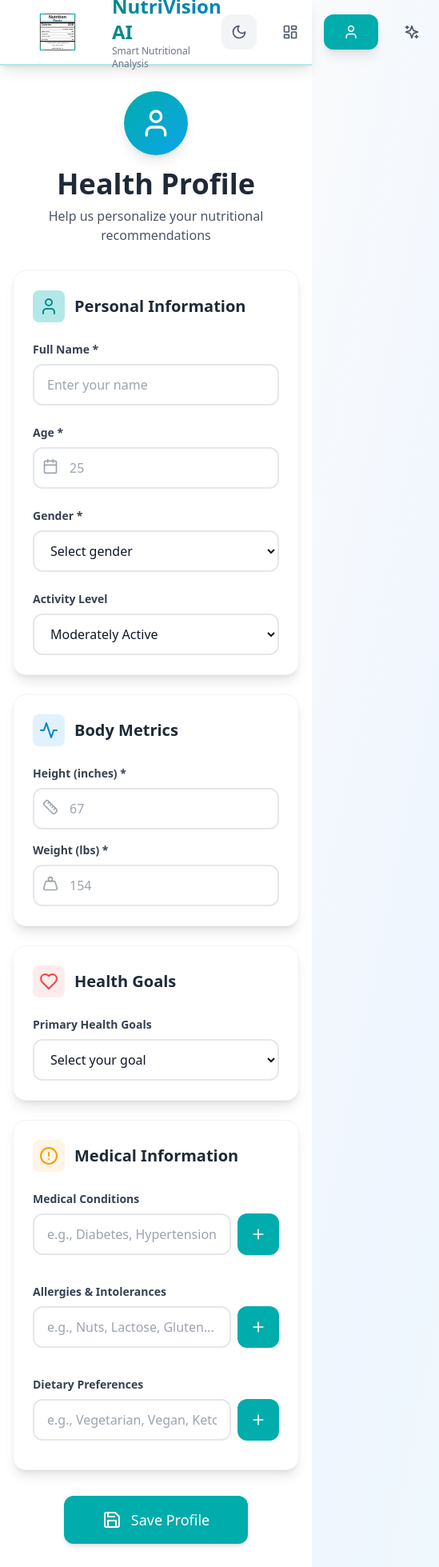
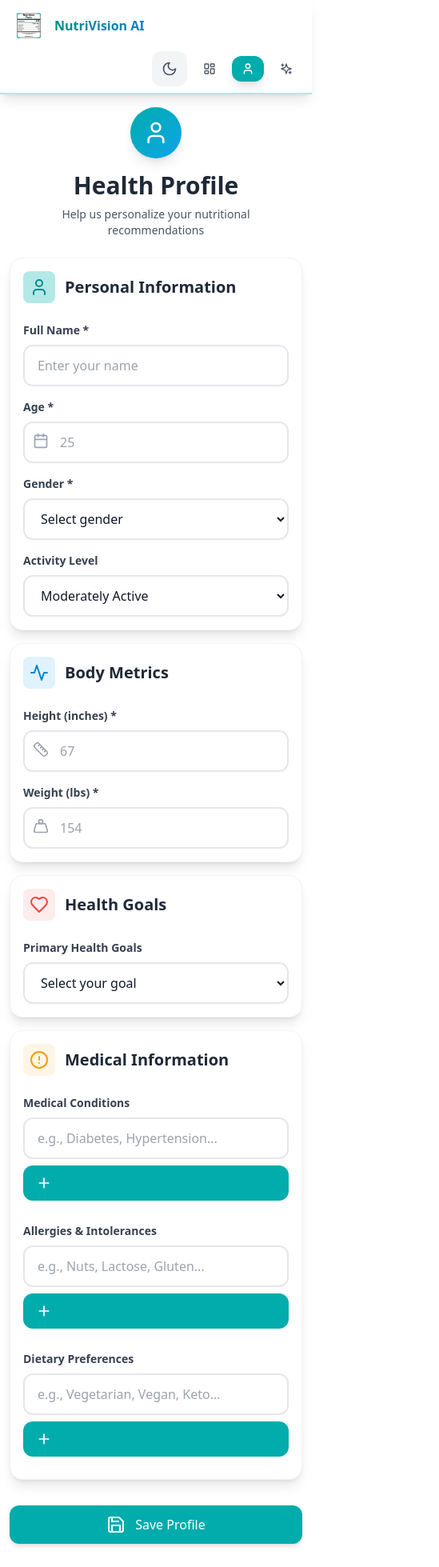
Before and after one commit to swapnilprakashpatil/aai590_5_capstone_project, a React (Vite) app in the folder frontend/: page /profile in a window 390 px wide. Shown: the top 1959 px of the page at 80% size, 549 px wide, since content can reach past the window. Built offline with nearby package versions, Linux system fonts and the light colour scheme.

Commit message:
fix: viewport issues on responsive styles

```diff
--- a/frontend/src/App.jsx
+++ b/frontend/src/App.jsx
@@ -34,7 +34,7 @@ function App() {
           initial={{ opacity: 0 }}
           animate={{ opacity: 1 }}
           transition={{ duration: 0.5 }}
-          className="container mx-auto px-4 py-8 max-w-7xl"
+          className="container mx-auto px-3 sm:px-4 py-4 sm:py-6 md:py-8 max-w-7xl"
         >
           <Routes>
             <Route path="/" element={<Dashboard />} />
--- a/frontend/src/components/Navbar.jsx
+++ b/frontend/src/components/Navbar.jsx
@@ -19,26 +19,26 @@ const Navbar = ({ darkMode, toggleTheme }) => {
       animate={{ y: 0 }}
       className="bg-white dark:bg-gray-800 shadow-lg border-b-2 border-primary-100 dark:border-gray-700 sticky top-0 z-50 transition-colors duration-300 overflow-visible"
     >
-      <div className="container mx-auto px-4 max-w-7xl overflow-visible">
-        <div className="flex items-center justify-between h-20 overflow-visible">
+      <div className="container mx-auto px-3 sm:px-4 max-w-7xl overflow-visible">
+        <div className="flex flex-wrap sm:flex-nowrap items-center justify-between gap-2 sm:gap-3 py-2 sm:py-3 overflow-visible">
           {/* Logo and Brand */}
-          <Link to="/" className="flex items-center space-x-3 group overflow-visible">
-            <div className="p-8 overflow-visible flex items-center justify-center">
-              <Logo className="w-12 h-12" />
+          <Link to="/" className="flex min-w-0 items-center space-x-2 sm:space-x-3 group overflow-visible">
+            <div className="p-2 sm:p-3 overflow-visible flex items-center justify-center">
+              <Logo className="w-8 h-8 sm:w-10 sm:h-10 md:w-12 md:h-12" />
             </div>
-            <div className="flex flex-col">
+            <div className="flex min-w-0 flex-col">
               <motion.h1
-                className="text-2xl font-bold bg-gradient-to-r from-primary-600 to-secondary-600 bg-clip-text text-transparent"
+                className="truncate text-base sm:text-xl md:text-2xl font-bold bg-gradient-to-r from-primary-600 to-secondary-600 bg-clip-text text-transparent"
                 whileHover={{ scale: 1.05 }}
               >
                 NutriVision AI
               </motion.h1>
-              <span className="text-xs text-gray-500 dark:text-gray-400 font-medium">Smart Nutritional Analysis</span>
+              <span className="hidden sm:block text-xs text-gray-500 dark:text-gray-400 font-medium truncate">Smart Nutritional Analysis</span>
             </div>
           </Link>
 
           {/* Navigation Links */}
-          <div className="flex items-center space-x-2">
+          <div className="w-full sm:w-auto flex flex-wrap items-center justify-end gap-2">
             <ThemeToggle darkMode={darkMode} toggleTheme={toggleTheme} />
             {navItems.map((item) => {
               const Icon = item.icon
@@ -50,7 +50,7 @@ const Navbar = ({ darkMode, toggleTheme }) => {
                     whileHover={{ scale: 1.05 }}
                     whileTap={{ scale: 0.95 }}
                     className={`
-                      flex items-center space-x-2 px-6 py-3 rounded-xl font-medium
+                      flex items-center space-x-1 sm:space-x-2 px-3 sm:px-4 md:px-6 py-2 sm:py-3 rounded-xl font-medium text-sm sm:text-base
                       transition-all duration-300
                       ${isActive
                         ? 'bg-primary-500 text-white shadow-lg'
@@ -58,7 +58,7 @@ const Navbar = ({ darkMode, toggleTheme }) => {
                       }
                     `}
                   >
-                    <Icon className="w-5 h-5" />
+                    <Icon className="w-4 h-4 sm:w-5 sm:h-5" />
                     <span className="hidden md:inline">{item.label}</span>
                   </motion.div>
                 </Link>
--- a/frontend/src/components/Profile.jsx
+++ b/frontend/src/components/Profile.jsx
@@ -149,12 +149,12 @@ const Profile = () => {
       className="max-w-4xl mx-auto"
     >
       {/* Header */}
-      <motion.div variants={itemVariants} className="text-center mb-8">
-        <div className="inline-flex items-center justify-center w-20 h-20 bg-gradient-to-br from-primary-500 to-secondary-500 rounded-full mb-4 shadow-lg">
-          <User className="w-10 h-10 text-white" />
+      <motion.div variants={itemVariants} className="text-center mb-6 sm:mb-8 px-1">
+        <div className="inline-flex items-center justify-center w-16 h-16 sm:w-20 sm:h-20 bg-gradient-to-br from-primary-500 to-secondary-500 rounded-full mb-4 shadow-lg">
+          <User className="w-8 h-8 sm:w-10 sm:h-10 text-white" />
         </div>
-        <h1 className="text-4xl font-bold text-gray-800 dark:text-gray-100 mb-2">Health Profile</h1>
-        <p className="text-gray-600 dark:text-gray-300">Help us personalize your nutritional recommendations</p>
+        <h1 className="text-3xl sm:text-4xl font-bold text-gray-800 dark:text-gray-100 mb-2">Health Profile</h1>
+        <p className="text-sm sm:text-base text-gray-600 dark:text-gray-300">Help us personalize your nutritional recommendations</p>
       </motion.div>
 
       {/* Success Message */}
@@ -192,9 +192,9 @@ const Profile = () => {
       )}
 
       <form onSubmit={handleSubmit}>
-        <div className="grid md:grid-cols-2 gap-6">
+        <div className="grid md:grid-cols-2 gap-4 sm:gap-6">
           {/* Personal Information Card */}
-          <motion.div variants={itemVariants} className="card p-6 md:col-span-2">
+          <motion.div variants={itemVariants} className="card p-4 sm:p-6 md:col-span-2">
             <div className="flex items-center space-x-3 mb-6">
               <div className="w-10 h-10 bg-primary-100 dark:bg-primary-900/30 rounded-lg flex items-center justify-center">
                 <User className="w-6 h-6 text-primary-600 dark:text-primary-400" />
@@ -202,7 +202,7 @@ const Profile = () => {
               <h2 className="text-xl font-bold text-gray-800 dark:text-gray-100">Personal Information</h2>
             </div>
 
-            <div className="grid md:grid-cols-2 gap-6">
+            <div className="grid md:grid-cols-2 gap-4 sm:gap-6">
               <div>
                 <label className="label">Full Name *</label>
                 <input
@@ -295,7 +295,7 @@ const Profile = () => {
           </motion.div>
 
           {/* Body Metrics Card */}
-          <motion.div variants={itemVariants} className="card p-6">
+          <motion.div variants={itemVariants} className="card p-4 sm:p-6">
             <div className="flex items-center space-x-3 mb-6">
               <div className="w-10 h-10 bg-secondary-100 dark:bg-secondary-900/30 rounded-lg flex items-center justify-center">
                 <Activity className="w-6 h-6 text-secondary-600 dark:text-secondary-400" />
@@ -372,7 +372,7 @@ const Profile = () => {
           </motion.div>
 
           {/* Health Information Card */}
-          <motion.div variants={itemVariants} className="card p-6">
+          <motion.div variants={itemVariants} className="card p-4 sm:p-6">
             <div className="flex items-center space-x-3 mb-6">
               <div className="w-10 h-10 bg-health-danger bg-opacity-10 dark:bg-health-danger dark:bg-opacity-20 rounded-lg flex items-center justify-center">
                 <Heart className="w-6 h-6 text-health-danger" />
@@ -399,7 +399,7 @@ const Profile = () => {
           </motion.div>
 
           {/* Medical Conditions Card */}
-          <motion.div variants={itemVariants} className="card p-6 md:col-span-2">
+          <motion.div variants={itemVariants} className="card p-4 sm:p-6 md:col-span-2">
             <div className="flex items-center space-x-3 mb-6">
               <div className="w-10 h-10 bg-health-warning bg-opacity-10 dark:bg-health-warning dark:bg-opacity-20 rounded-lg flex items-center justify-center">
                 <AlertCircle className="w-6 h-6 text-health-warning" />
@@ -407,10 +407,10 @@ const Profile = () => {
               <h2 className="text-xl font-bold text-gray-800 dark:text-gray-100">Medical Information</h2>
             </div>
 
-            <div className="grid md:grid-cols-2 gap-6">
+            <div className="grid md:grid-cols-2 gap-4 sm:gap-6">
               <div>
                 <label className="label">Medical Conditions</label>
-                <div className="flex gap-2 mb-3">
+                <div className="flex flex-col sm:flex-row gap-2 mb-3">
                   <input
                     type="text"
                     value={newCondition}
@@ -424,7 +424,7 @@ const Profile = () => {
                     onClick={addMedicalCondition}
                     whileHover={{ scale: 1.05 }}
                     whileTap={{ scale: 0.95 }}
-                    className="px-4 py-3 bg-primary-500 text-white rounded-xl hover:bg-primary-600 transition-colors"
+                    className="px-4 py-3 bg-primary-500 text-white rounded-xl hover:bg-primary-600 transition-colors w-full sm:w-auto"
                   >
                     <Plus className="w-5 h-5" />
                   </motion.button>
@@ -453,7 +453,7 @@ const Profile = () => {
 
               <div>
                 <label className="label">Allergies & Intolerances</label>
-                <div className="flex gap-2 mb-3">
+                <div className="flex flex-col sm:flex-row gap-2 mb-3">
                   <input
                     type="text"
                     value={newAllergy}
@@ -467,7 +467,7 @@ const Profile = () => {
                     onClick={addAllergy}
                     whileHover={{ scale: 1.05 }}
                     whileTap={{ scale: 0.95 }}
-                    className="px-4 py-3 bg-primary-500 text-white rounded-xl hover:bg-primary-600 transition-colors"
+                    className="px-4 py-3 bg-primary-500 text-white rounded-xl hover:bg-primary-600 transition-colors w-full sm:w-auto"
                   >
                     <Plus className="w-5 h-5" />
                   </motion.button>
@@ -496,7 +496,7 @@ const Profile = () => {
 
               <div className="md:col-span-2">
                 <label className="label">Dietary Preferences</label>
-                <div className="flex gap-2 mb-3">
+                <div className="flex flex-col sm:flex-row gap-2 mb-3">
                   <input
                     type="text"
                     value={newDietPref}
@@ -510,7 +510,7 @@ const Profile = () => {
                     onClick={addDietPref}
                     whileHover={{ scale: 1.05 }}
                     whileTap={{ scale: 0.95 }}
-                    className="px-4 py-3 bg-primary-500 text-white rounded-xl hover:bg-primary-600 transition-colors"
+                    className="px-4 py-3 bg-primary-500 text-white rounded-xl hover:bg-primary-600 transition-colors w-full sm:w-auto"
                   >
                     <Plus className="w-5 h-5" />
                   </motion.button>
@@ -549,7 +549,7 @@ const Profile = () => {
             type="submit"
             whileHover={{ scale: 1.02 }}
             whileTap={{ scale: 0.98 }}
-            className="btn-primary px-12 py-4 text-lg flex items-center space-x-3"
+            className="btn-primary w-full sm:w-auto px-6 sm:px-12 py-3 sm:py-4 text-base sm:text-lg flex items-center justify-center space-x-3"
           >
             <Save className="w-6 h-6" />
             <span>Save Profile</span>
```
Also changed, not shown: frontend/src/components/ComingSoon.jsx (+18 -18 lines), frontend/src/components/Dashboard.jsx (+17 -17 lines).
